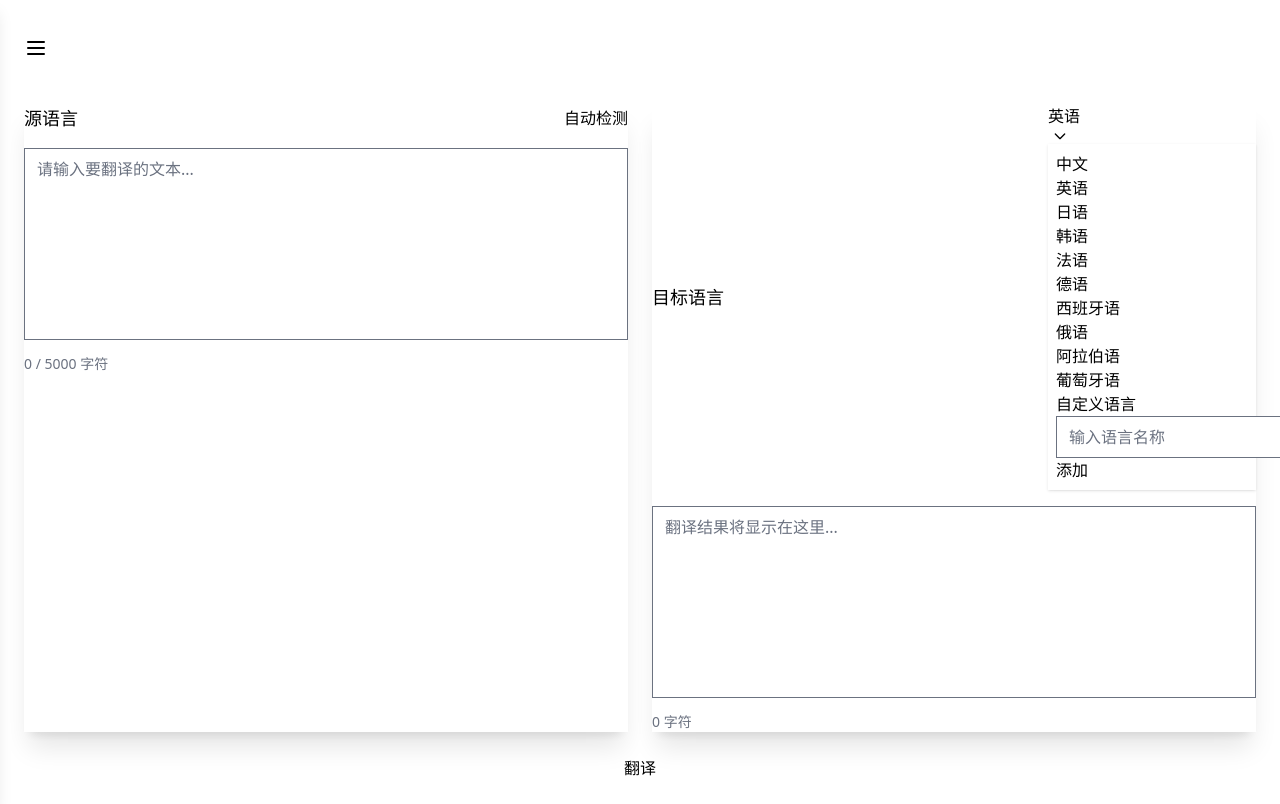
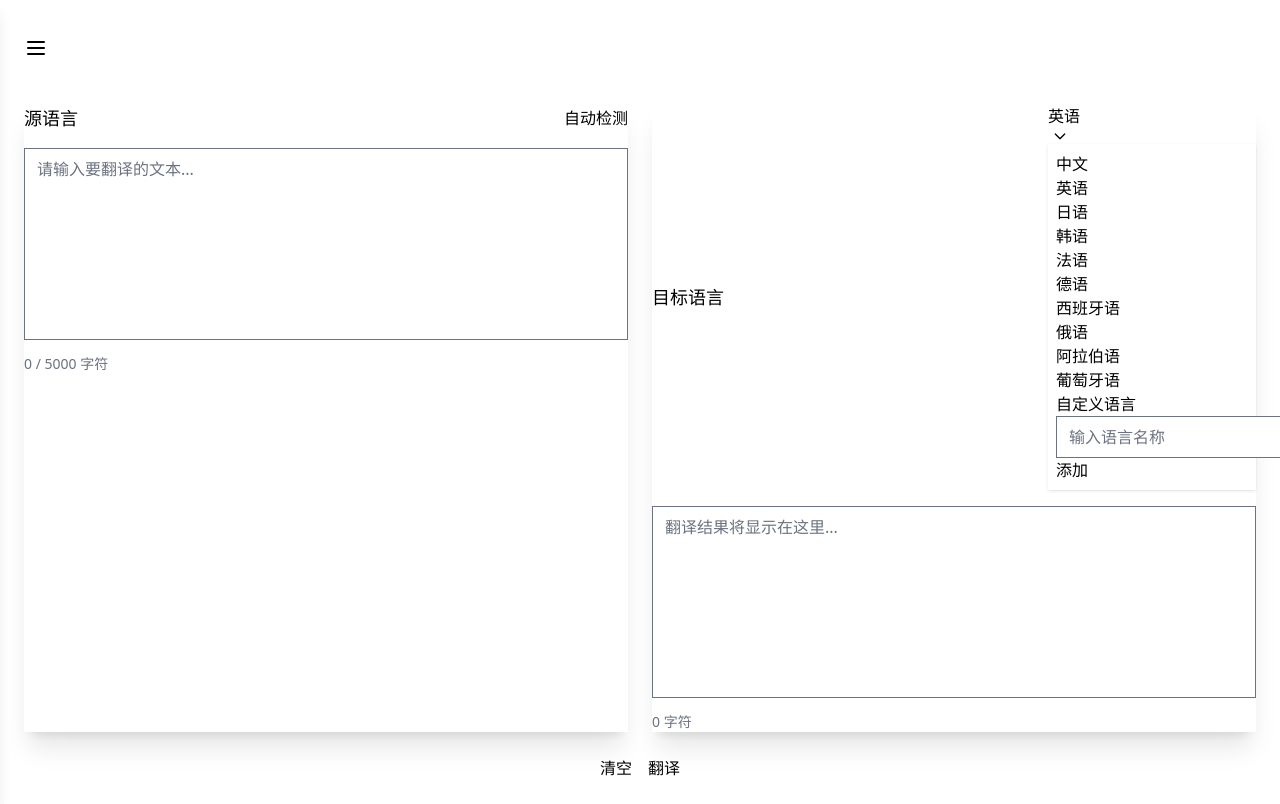
Before and after one commit to Glassous/GlesTranslate, a Vue app: page / in a window 1280 px wide. Shown: the top 804 px of the page. Built offline with nearby package versions, Linux system fonts and the light colour scheme; a web font is replaced by a local one; what tailwindcss-filters would draw is missing.

Commit message:
add a clean buttom

```diff
--- a/src/App.vue
+++ b/src/App.vue
@@ -108,7 +108,13 @@
       </div>
 
       <!-- 翻译按钮 -->
-    <div class="text-center mt-6">
+    <div class="text-center mt-6 flex justify-center space-x-4">
+      <button
+        @click="clearTexts"
+        class="btn btn-secondary btn-lg"
+      >
+        清空
+      </button>
       <button
         @click="translateText"
         :disabled="!sourceText.trim() || isTranslating"
@@ -301,6 +307,12 @@ const translateText = async () => {
   }
 }
 
+// 清空文本框
+const clearTexts = () => {
+  sourceText.value = ''
+  translatedText.value = ''
+}
+
 // 复制到剪贴板
 const copyToClipboard = async () => {
   try {
```
